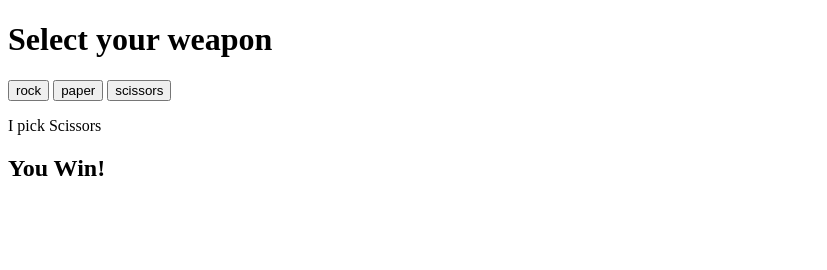
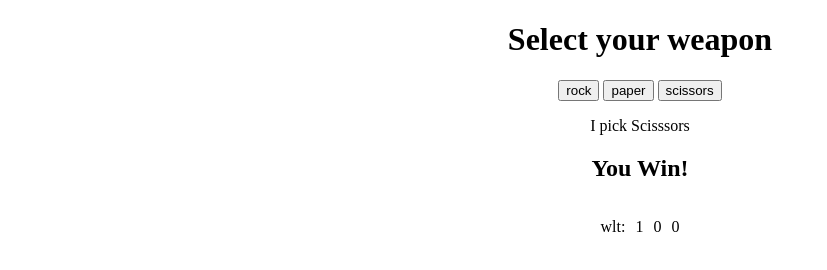
Before and after one commit to CarsonJoe/rock-paper-scissors, a plain HTML site: page index.html in a window 1280 px wide. Both pictures are taken after a click on the button "rock". Shown: the whole page, without its empty margins (0-827 px from the left). Drawn offline with Linux system fonts and the light colour scheme.

Commit message:
Updated RPS to include win loss tie tracker and centered

```diff
--- a/index.html
+++ b/index.html
@@ -5,7 +5,17 @@
     <meta name="viewport" content="width=device-width, initial-scale=1.0">
     <title>Document</title>
     <script src="rock-paper-scissors.js"></script>
-    <link rel="stylesheet" type="text/css" href="styles.css">
+    <style>
+        body {
+            text-align: center;
+        }
+
+        #record {
+            display: flex;
+            justify-content: center;
+            gap: 10px;
+        }
+    </style>
 </head>
 <body>
     <h1>Select your weapon</h1>
@@ -22,8 +32,14 @@
         scissors
     </button>
 
-    <p id="selection"></p>
-    <h2 id="result"></h2>
+    <p id="selection">.</p>
+    <h2 id="result">.</h2>
+    <div id="record">
+        <p>wlt: </p>
+        <p id="wins"></p>
+        <p id="losses"></p>
+        <p id="ties"></p>
+    </div>
 
 </body>
 </html>
--- a/rock-paper-scissors.js
+++ b/rock-paper-scissors.js
@@ -1,30 +1,38 @@
 let selection
+let wins = 0, losses = 0, ties = 0
+let resultText, selectionText
 
 function rock() {
     selection = 0;
     result()
+    updateScreen()
 }
 
 function paper() {
     selection = 1;
     result()
+    updateScreen()
 }
 
 function scissors() {
     selection = 2;
     result()
+    updateScreen()
+}
+
+function updateContent() {
 }
 
 function selectWeapon(){
+    //0 : rock, 1 : paper, 2 : scissors
     let weapon = Math.floor(Math.random()*3);
 
     if (weapon === 0) {
-        document.getElementById('selection').innerHTML = "I pick Rock"
+        selectionText = "I pick Rock"
     } else if (weapon === 1) {
-        document.getElementById('selection').innerHTML = "I pick Paper"
+        selectionText = "I pick Paper"
     } else {
-        document.getElementById('selection').innerHTML = "I pick Scissors"
-
+        selectionText = "I pick Scisssors"
     }
     return weapon
 }
@@ -34,7 +42,8 @@ function result() {
     let win = false
 
     if(mySelection === selection){
-        document.getElementById('result').innerHTML = "Tie!"
+        resultText = "Tie!"
+        ties ++
         return
     }
 
@@ -42,8 +51,18 @@ function result() {
     if ((mySelection + selection) === 2) {win = !win}
 
     if(win){
-        document.getElementById('result').innerHTML = "You Win!"
+        resultText = "You Win!"
+        wins ++
     } else {
-        document.getElementById('result').innerHTML = "I Win!"
+        resultText = "I Win!"
+        losses ++
     }
 }
+
+function updateScreen(){
+    document.getElementById('result').innerText = resultText
+    document.getElementById('selection').innerText = selectionText
+    document.getElementById('wins').innerText = wins
+    document.getElementById('losses').innerText = losses
+    document.getElementById('ties').innerText = ties
+}
```
